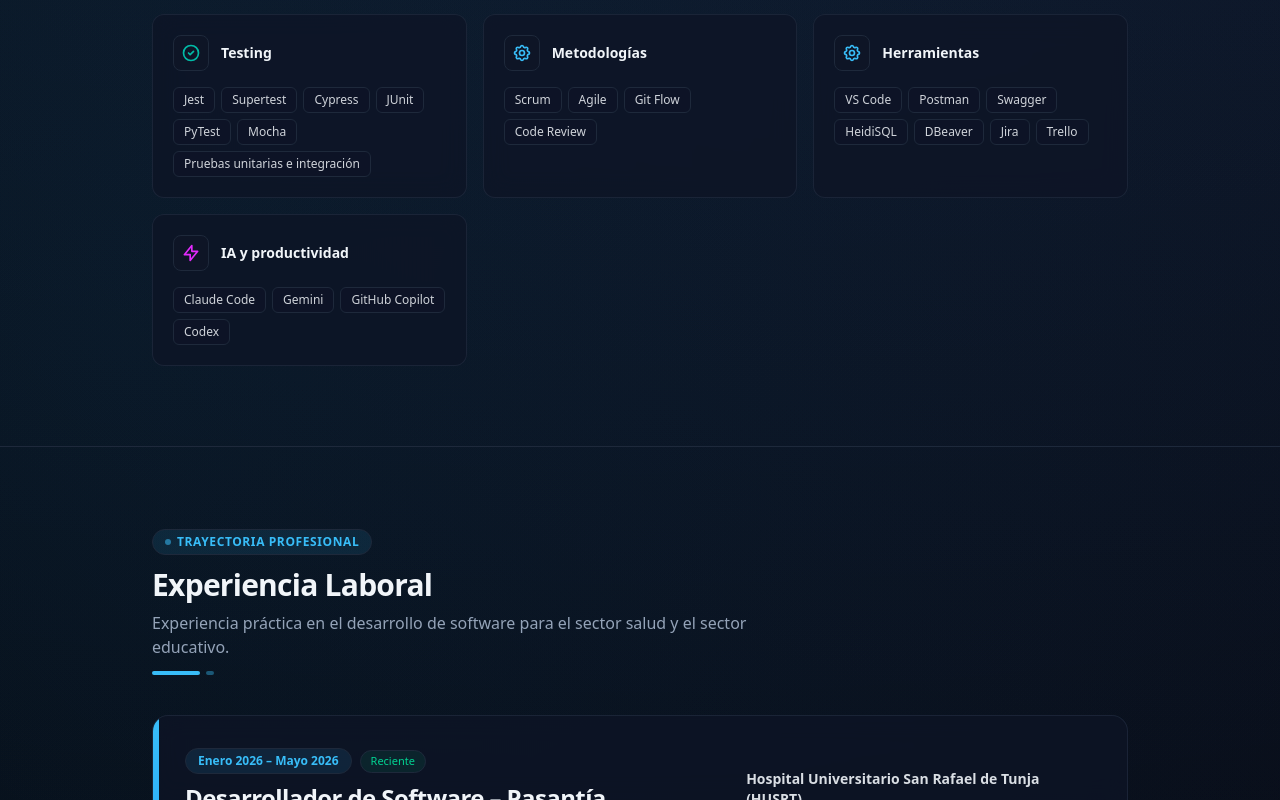
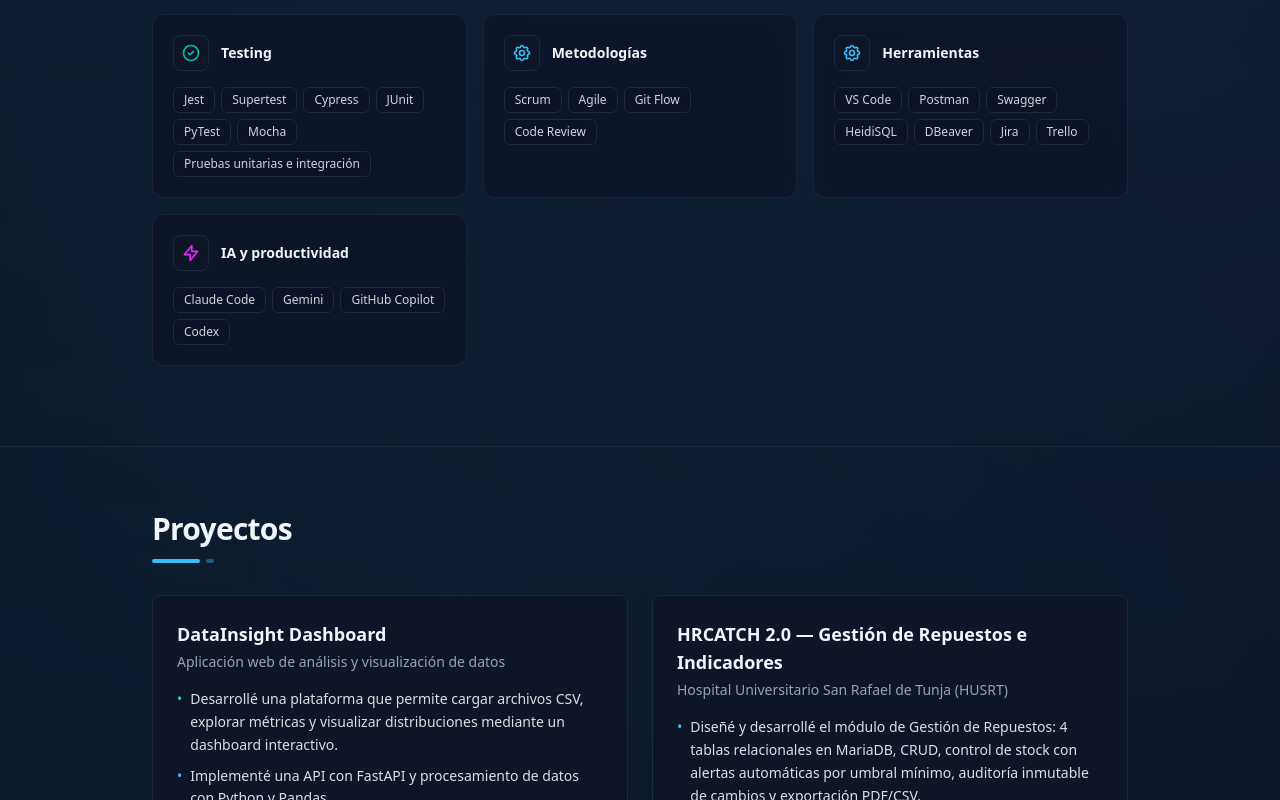
Before and after one commit to danielra123/portafolio, a Next.js app: page / in a window 1280 px wide. Shown: the part 2000-2800 px from the top of the page. Built offline with nearby package versions, Linux system fonts and the light colour scheme.

Commit message:
Show project portfolio section on homepage

```diff
--- a/src/app/page.tsx
+++ b/src/app/page.tsx
@@ -3,6 +3,7 @@ import { Footer } from "@/components/footer";
 import { Hero } from "@/components/hero";
 import { About } from "@/components/about";
 import { Stack } from "@/components/stack";
+import { Projects } from "@/components/projects";
 import { Experience } from "@/components/experience";
 import { Education } from "@/components/education";
 import { DevRunnerGame } from "@/components/dev-runner-game";
@@ -23,6 +24,7 @@ export default function Home() {
         <Hero />
         <About />
         <Stack />
+        <Projects />
         <Experience />
         <Education />
         <DevRunnerGame />
```
